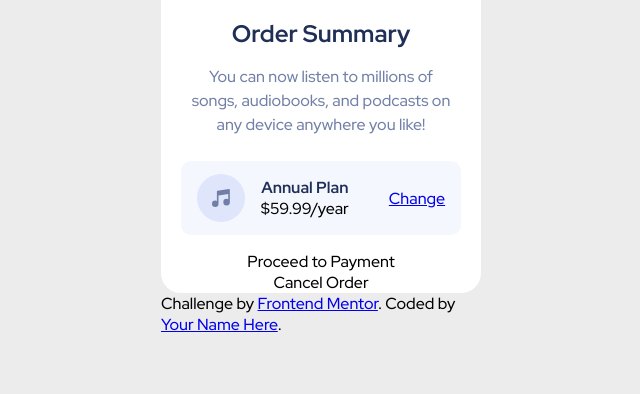
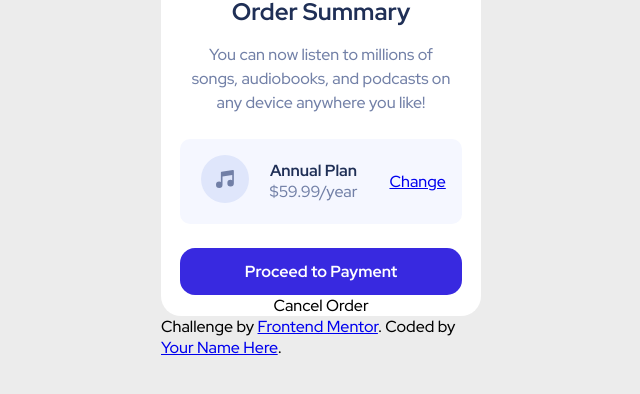
Before and after one commit to devaramnye/order-summary-component, a plain HTML site: page index.html in a window 1280 px wide. Shown: the part 316-710 px from the top of the page, without its empty margins (319-959 px from the left). Drawn offline with Linux system fonts and the light colour scheme.

Commit message:
currently

```diff
--- a/index.html
+++ b/index.html
@@ -32,6 +32,10 @@
       <img class="header__img" src="./images/illustration-hero.svg">
     </header>
 
+
+
+
+
     <main class="main">
 
       <h1 class="main__heading main__heading--color">
@@ -50,14 +54,12 @@
         </div>
 
         <div class="main__plan__text">
-
-          <p><span class="main__plan__text--block main__plan__text--weight
-            main__plan__text--color">Annual Plan</span>
-            <span class="main__plan__text">$59.99/year</span></p>
-
+          <p><span class="main__plan__first--block main__plan__first--weight
+            main__plan__first--color">Annual Plan</span>
+            <span class="main__plan__second--color">$59.99/year</span></p>
         </div>
 
-        <div class="main__plan__change">
+        <div class="main__plan__change main__plan__change--color">
           <a href="#">Change</a>
         </div>
 
@@ -75,9 +77,13 @@
 
   </div>
 
-  <div class="attribution">
+
+
+
+
+  <footer class="attribution">
     Challenge by <a href="https://www.frontendmentor.io?ref=challenge" target="_blank">Frontend Mentor</a>.
     Coded by <a href="#">Your Name Here</a>.
-  </div>
+  </footer>
 </body>
 </html>
--- a/styles.css
+++ b/styles.css
@@ -53,8 +53,7 @@ body {
 \*------------------------------------*/
 
 .container {
-  width: 90%;
-  max-width: 20rem;
+  max-width: 23.438rem;
   border-radius: 20px;
   overflow: hidden; /* [1] */
 }
@@ -110,28 +109,45 @@ body {
     display: flex; /* [2] */
     align-items: center; /* [2] */
     border-radius: 10px;
-  padding: 0.5rem 1rem;
+    padding: 1rem;
+    width: 88%;
   }
 
     .main__plan__img {
+      width: 100%;
       margin-right: 1rem;
-  margin-top: 0.3rem /* [3] */
     }
 
     .main__plan__change {
-  margin-left: 2.5rem;
+      margin-left: 2rem;
+    }
+
+  .main__payment {
+    background: var(--bright-blue);
+    color: white;
+    padding: 0.8rem;
+    margin-top: 0.5rem;
+    border-radius: 15px;
+    font-weight: 700;
+    width: 88%;
   }
 
 
-.main__plan--color { background: hsl(225, 100%, 98%); }
+.main__text--color { color: var(--desaturated-blue); }
 
 
-.main__plan__text--block { display: block; }
-.main__plan__text--weight { font-weight: 700; }
-.main__plan__text--color { color: var(--dark-blue); }
+.main__plan--color { background: var(--very-pale-blue); }
 
 
-.main__text--color { color: var(--desaturated-blue); }
+.main__plan__change__text--color { color: var(--bright-blue); }
+
+
+.main__plan__first--block  { display: block; }
+.main__plan__first--weight { font-weight: 700; }
+.main__plan__first--color  { color: var(--dark-blue); }
+
+
+.main__plan__second--color { color: var(--desaturated-blue);}
 
 
 .main__heading--color { color: var(--dark-blue); }
@@ -158,7 +174,7 @@ body {
 
 
 
-.attribution {
+footer {
     width: 90%;
     max-width: 20rem;
 }
```
Lines whose indentation alone changed are shown as unchanged.
